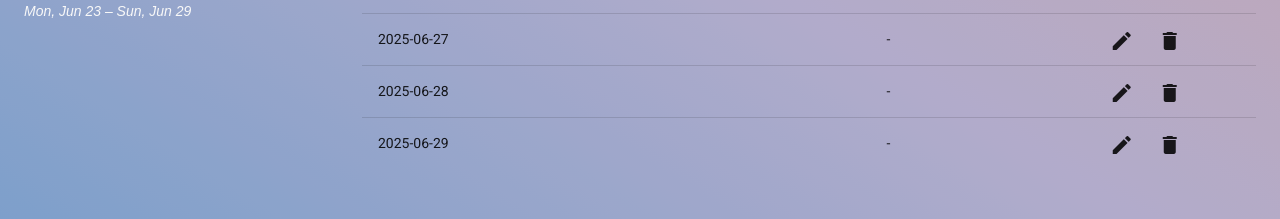
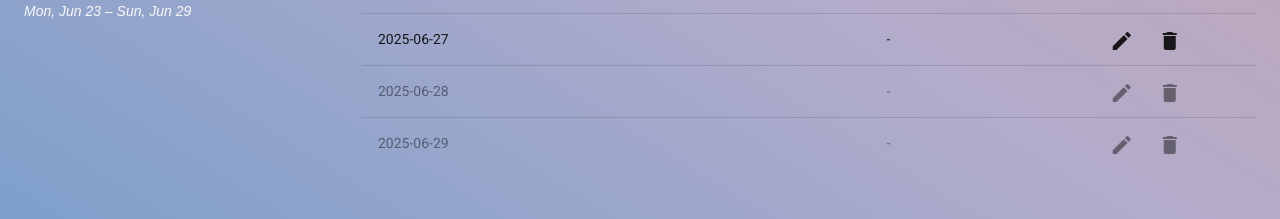
Before and after one commit to rsuciunttdata/timetracking-team-three, an Angular app: page /dashboard in a window 1280 px wide. Shown: the part 479-698 px from the top of the page. Built offline with nearby package versions, Linux system fonts and the light colour scheme; a web font is replaced by a local one.

Commit message:
disable weekend rows in table

```diff
--- a/src/app/components/timesheet-table/timesheet-table.html
+++ b/src/app/components/timesheet-table/timesheet-table.html
@@ -2,10 +2,7 @@
 
   <div class="lg:w-1/4 w-full">
 
-    <mat-calendar
-      [selected]="selectedDate()"
-      (selectedChange)="onCalendarDateSelect($event)"
-      [dateClass]="dateClass">
+    <mat-calendar [selected]="selectedDate()" (selectedChange)="onCalendarDateSelect($event)" [dateClass]="dateClass">
     </mat-calendar>
 
     <p class="mt-4 text-sm italic">
@@ -76,11 +73,13 @@
         </ng-container>
 
         <tr mat-header-row *matHeaderRowDef="columns"></tr>
-        <tr mat-row *matRowDef="let row; columns: columns;"></tr>
+        <tr mat-row *matRowDef="let row; columns: columns;"
+          [ngClass]="{ 'opacity-50 pointer-events-none': isWeekend(row.date) }">
+        </tr>
       </table>
 
       @if (filteredEntries().length === 0) {
-        <p class="text-gray-300 mt-4 italic">No timesheets available.</p>
+      <p class="text-gray-300 mt-4 italic">No timesheets available.</p>
       }
     </ng-template>
   </div>
--- a/src/app/components/timesheet-table/timesheet-table.ts
+++ b/src/app/components/timesheet-table/timesheet-table.ts
@@ -186,4 +186,8 @@ export class TimesheetTable implements OnInit {
     return (time >= startTime && time <= endTime) ? 'selected-range' : '';
   };
 
+  isWeekend(dateStr: string): boolean {
+  const day = new Date(dateStr).getDay();
+  return day === 0 || day === 6;
 }
+}
```
